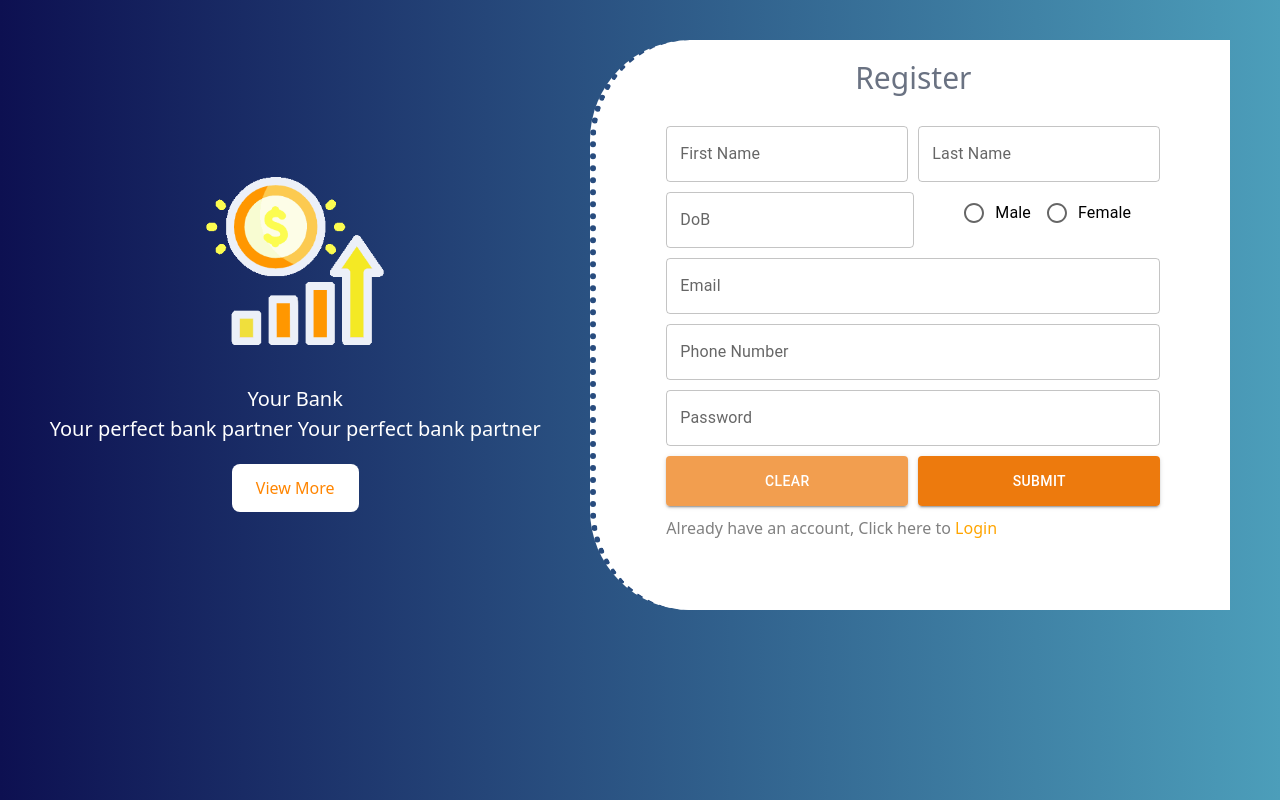
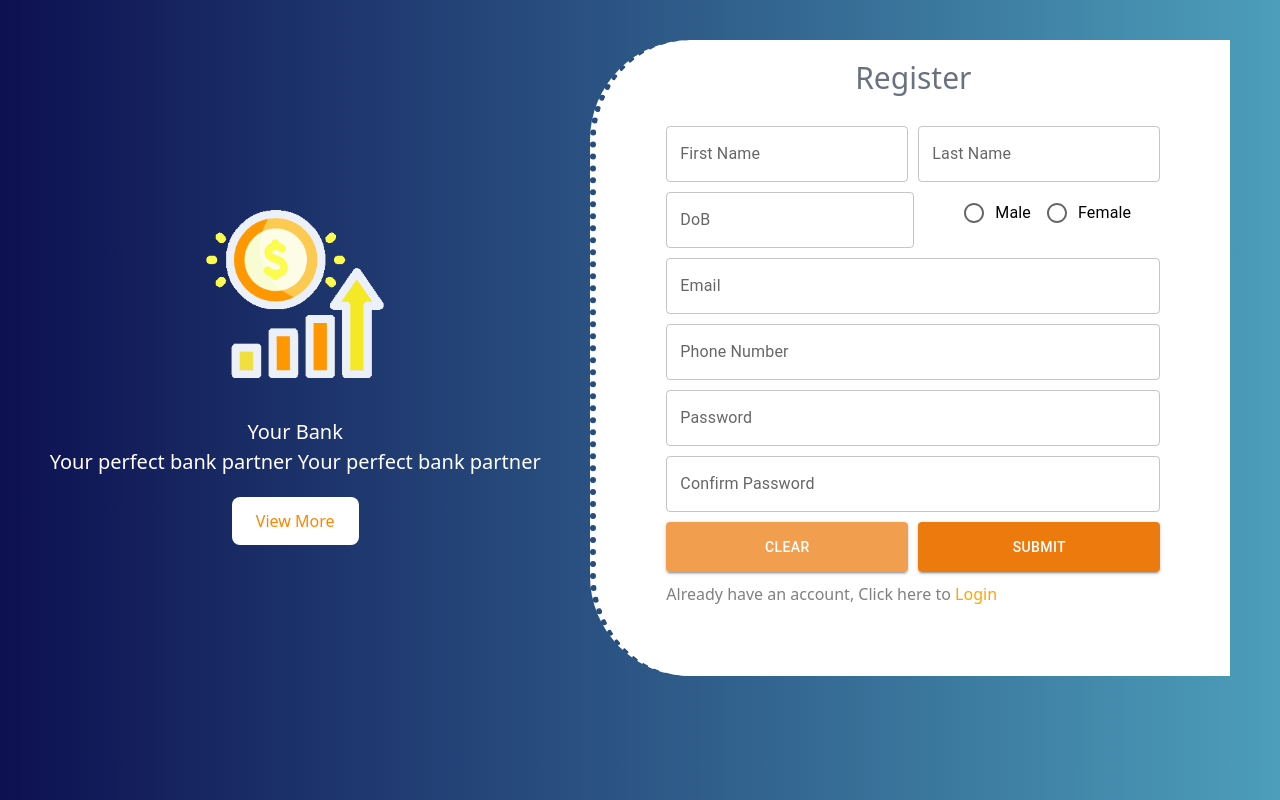
Before and after one commit to shanishaju/E-Bank, a React (Vite) app in the folder MyBank/: page /register in a window 1280 px wide. Built offline with nearby package versions, Linux system fonts and the light colour scheme.

Commit message:
Implemented confirm password validation in registration form

```diff
--- a/MyBank/src/pages/Registration.jsx
+++ b/MyBank/src/pages/Registration.jsx
@@ -14,9 +14,10 @@ import { Link, useNavigate } from 'react-router-dom';
 
 function Registration() {
     const navigate =useNavigate()
-    const { register, handleSubmit, control, formState: { errors, isSubmitting }, reset } = useForm({
+    const { register, handleSubmit, control, formState: { errors, isSubmitting }, reset, watch  } = useForm({
         mode: "onChange"
     });
+     const password = watch('password')
 
     const onSubmit = async (data) => {
         // console.log(data);
@@ -204,6 +205,26 @@ function Registration() {
                                     helperText={errors.password?.message}
                                 />
                             </div>
+                            <div className="mb-3" style={{ marginBottom: "10px" }}>
+                                <TextField
+                                    label="Confirm Password"
+                                    variant="outlined"
+                                    type='password'
+                                    fullWidth
+                                    {...register('confirmpassword', {
+                                        required: "Password is required",
+                                        validate:(value)=>
+                                            value === password || 'Passwords do not match'
+
+
+
+
+                                    })}
+                                    error={!!errors.confirmpassword}
+                                    helperText={errors.confirmpassword?.message}
+                                />
+                            </div>
+
                             <div style={{ marginBottom: "10px", display: "flex", justifyContent: "space-between", gap: "10px" }}>
                                 <Button className='button2' variant="contained" style={{ flex: 1, height: "50px" }} onClick={handleCancel}>
                                     CLEAR
```
